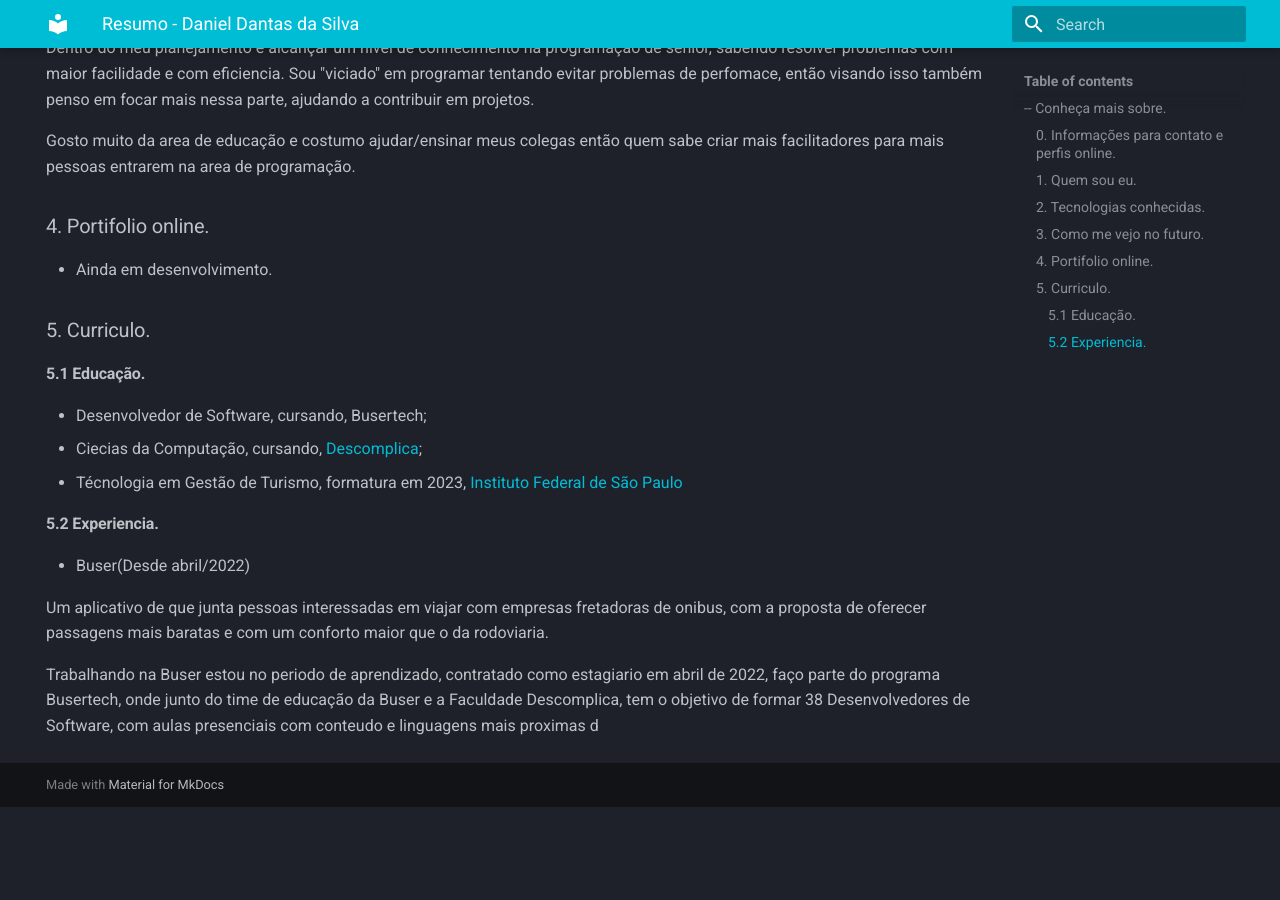
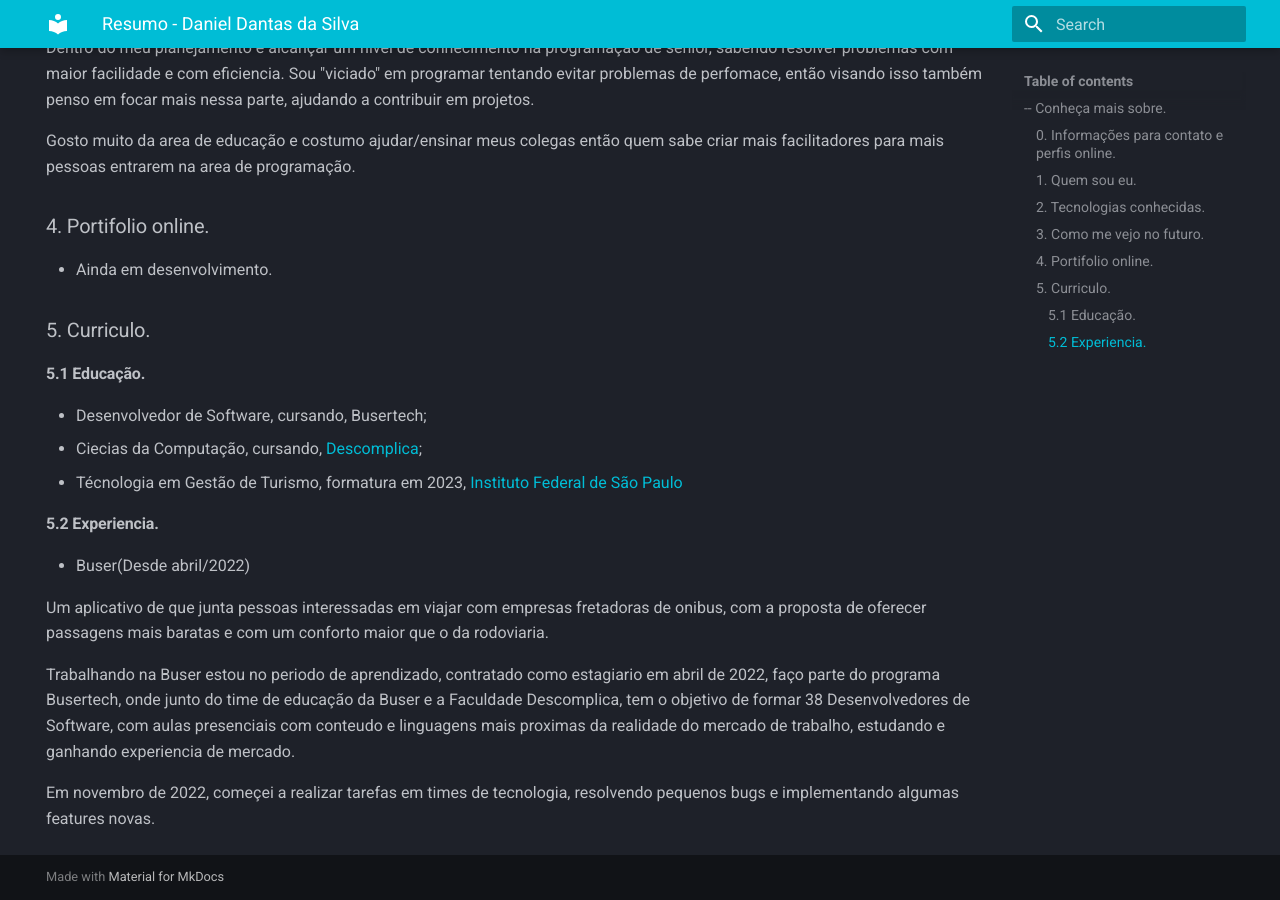
Before and after one commit to DaniDanis/DaniDanis.github.io, an MkDocs documentation site: the page built from docs/index.md, in a window 1280 px wide and 900 px high, scrolled down 1267 px. Built offline with MkDocs 1.6.1 and Material for MkDocs 9.7.7, drawn with Linux system fonts in a browser that asks for light colours; before the commit the page ends 2074 px from its top, so only the background shows below that.

Commit message:
Algumas atualização na descrição da experiencia na buser

```diff
--- a/docs/index.md
+++ b/docs/index.md
@@ -67,4 +67,6 @@ Gosto muito da area de educação e costumo ajudar/ensinar meus colegas então q
 
 Um aplicativo de que junta pessoas interessadas em viajar com empresas fretadoras de onibus, com a proposta de oferecer passagens mais baratas e com um conforto maior que o da rodoviaria.
 
-Trabalhando na Buser estou no periodo de aprendizado, contratado como estagiario em abril de 2022, faço parte do programa Busertech, onde junto do time de educação da Buser e a Faculdade Descomplica, tem o objetivo de formar 38 Desenvolvedores de Software, com aulas presenciais com conteudo e linguagens mais proximas d
+Trabalhando na Buser estou no periodo de aprendizado, contratado como estagiario em abril de 2022, faço parte do programa Busertech, onde junto do time de educação da Buser e a Faculdade Descomplica, tem o objetivo de formar 38 Desenvolvedores de Software, com aulas presenciais com conteudo e linguagens mais proximas da realidade do mercado de trabalho, estudando e ganhando experiencia de mercado.
+
+Em novembro de 2022, começei a realizar tarefas em times de tecnologia, resolvendo pequenos bugs e implementando algumas features novas.
```
